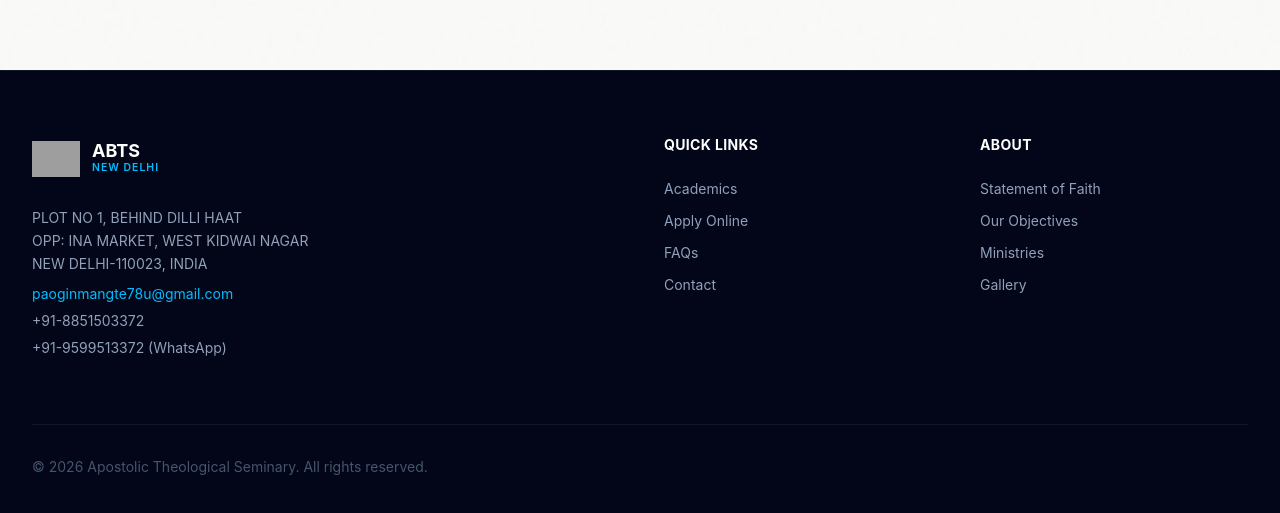
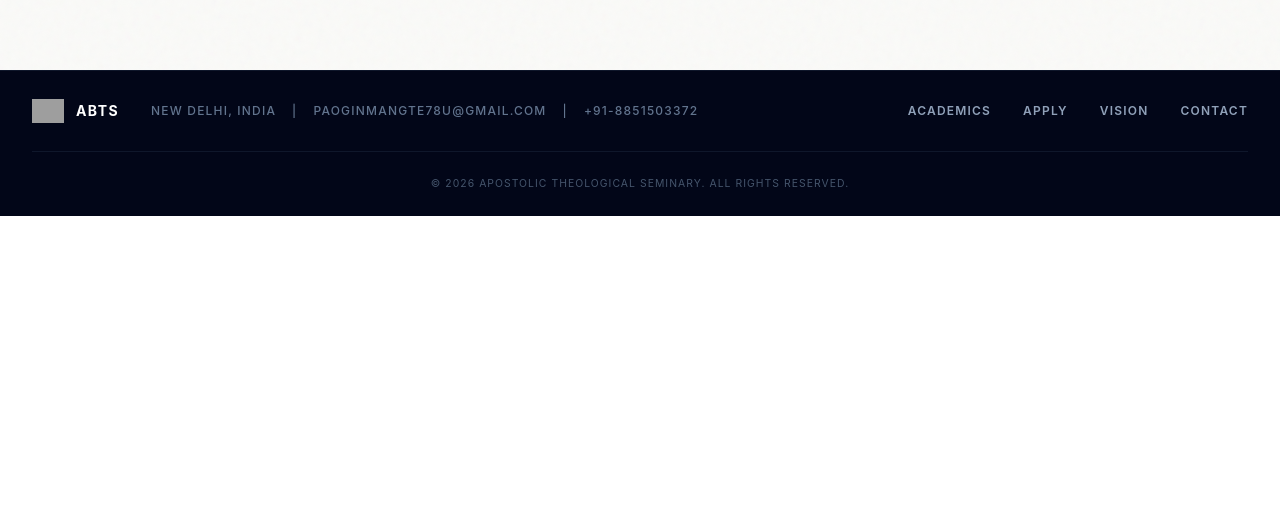
Before and after one commit to metachasm-beep/thelogian, a React (Vite) app: page /abts-indo-burma-border-area-ministries-pictures in a window 1280 px wide. Shown: the part 6326-6839 px from the top of the page. After the commit the page ends 6542 px from the top, so only its background shows below. Built offline with nearby package versions, Linux system fonts and the light colour scheme; grey boxes are pictures that could not be loaded; a web font is replaced by a local one.

Commit message:
feat: redesign 2nd fold to editorial layout and compress footer

```diff
--- a/src/components/layout/Footer.jsx
+++ b/src/components/layout/Footer.jsx
@@ -3,59 +3,48 @@ import { Link } from 'react-router-dom';
 import logoImg from '../../assets/LOGO_transparent.png';
 export default function Footer() {
   return (
-    <footer className="bg-slate-950 text-slate-400 py-16 border-t border-slate-900">
+    <footer className="bg-slate-950 text-slate-400 py-6 border-t border-slate-900">
       <div className="max-w-7xl mx-auto px-4 sm:px-6 lg:px-8">
-        <div className="grid grid-cols-1 md:grid-cols-4 gap-12">
 
-          <div className="col-span-1 md:col-span-2">
-            <Link to="/" className="flex items-center gap-3 mb-6">
-              <div className="w-12 h-12 flex items-center justify-center">
+        <div className="flex flex-col lg:flex-row items-center justify-between gap-6">
+
+          {/* Logo & Info */}
+          <div className="flex flex-col sm:flex-row items-center gap-4 sm:gap-8">
+            <Link to="/" className="flex items-center gap-3">
+              <div className="w-8 h-8 flex items-center justify-center">
                 <img src={logoImg} alt="ABTS Logo" className="w-full h-full object-contain" />
               </div>
               <div className="flex flex-col">
-                <span className="font-bold text-lg leading-none text-white" style={{ fontFamily: 'var(--font-headings)' }}>
+                <span className="font-bold text-sm leading-none text-white tracking-widest uppercase" style={{ fontFamily: 'var(--font-headings)' }}>
                   ABTS
-                </span>
-                <span className="text-[0.65rem] uppercase tracking-widest font-semibold text-sky-400">
-                  New Delhi
                 </span>
               </div>
             </Link>
-            <div className="text-sm leading-relaxed max-w-sm">
-              <p>PLOT NO 1, BEHIND DILLI HAAT</p>
-              <p>OPP: INA MARKET, WEST KIDWAI NAGAR</p>
-              <p>NEW DELHI-110023, INDIA</p>
-              <p className="mt-2 text-sky-400">paoginmangte78u@gmail.com</p>
-              <p className="mt-1">+91-8851503372</p>
-              <p className="mt-1">+91-9599513372 (WhatsApp)</p>
+
+            <div className="text-[0.65rem] md:text-xs uppercase tracking-widest flex flex-wrap justify-center sm:justify-start gap-2 sm:gap-4 text-slate-500 font-medium">
+              <span>New Delhi, India</span>
+              <span className="hidden sm:inline">|</span>
+              <a href="mailto:paoginmangte78u@gmail.com" className="hover:text-sky-400 transition-colors">paoginmangte78u@gmail.com</a>
+              <span className="hidden sm:inline">|</span>
+              <span>+91-8851503372</span>
             </div>
           </div>
 
-          <div>
-            <h4 className="text-white font-bold mb-6 tracking-wide uppercase text-sm" style={{ fontFamily: 'var(--font-headings)' }}>Quick Links</h4>
-            <ul className="space-y-3 text-sm">
-              <li><Link to="/academic" className="hover:text-sky-400 transition-colors">Academics</Link></li>
-              <li><Link to="/online-application-form-for-admission" className="hover:text-sky-400 transition-colors">Apply Online</Link></li>
-              <li><Link to="/frequently-asked-questions" className="hover:text-sky-400 transition-colors">FAQs</Link></li>
-              <li><Link to="/contact-us" className="hover:text-sky-400 transition-colors">Contact</Link></li>
-            </ul>
-          </div>
-
-          <div>
-            <h4 className="text-white font-bold mb-6 tracking-wide uppercase text-sm" style={{ fontFamily: 'var(--font-headings)' }}>About</h4>
-            <ul className="space-y-3 text-sm">
-              <li><Link to="/doctrinal-statement-of-faith" className="hover:text-sky-400 transition-colors">Statement of Faith</Link></li>
-              <li><Link to="/objectives" className="hover:text-sky-400 transition-colors">Our Objectives</Link></li>
-              <li><Link to="/abts-ministries" className="hover:text-sky-400 transition-colors">Ministries</Link></li>
-              <li><Link to="/gallery" className="hover:text-sky-400 transition-colors">Gallery</Link></li>
-            </ul>
+          {/* Minimal Links */}
+          <div className="flex flex-wrap justify-center gap-4 sm:gap-8 text-xs uppercase tracking-widest font-semibold text-slate-400">
+            <Link to="/academic" className="hover:text-sky-400 transition-colors">Academics</Link>
+            <Link to="/online-application-form-for-admission" className="hover:text-sky-400 transition-colors">Apply</Link>
+            <Link to="/objectives" className="hover:text-sky-400 transition-colors">Vision</Link>
+            <Link to="/contact-us" className="hover:text-sky-400 transition-colors">Contact</Link>
           </div>
 
         </div>
 
-        <div className="mt-16 pt-8 border-t border-slate-900 flex flex-col md:flex-row justify-between items-center text-sm text-slate-600">
-          <p>&copy; {new Date().getFullYear()} Apostolic Theological Seminary. All rights reserved.</p>
+        {/* Copyright */}
+        <div className="mt-6 pt-6 border-t border-slate-900 text-center text-[0.65rem] uppercase tracking-widest text-slate-600">
+          &copy; {new Date().getFullYear()} Apostolic Theological Seminary. All rights reserved.
         </div>
+
       </div>
     </footer>
   );
--- a/src/pages/Home.jsx
+++ b/src/pages/Home.jsx
@@ -27,19 +27,18 @@ export default function Home() {
         });
       });
 
-      // Features Bento Box Animation
-      gsap.fromTo('.bento-item',
-        { opacity: 0, scale: 0.95, y: 40 },
+      // Features Editorial List Animation
+      gsap.fromTo('.feature-row',
+        { opacity: 0, y: 30 },
         {
           opacity: 1,
-          scale: 1,
           y: 0,
           duration: 0.8,
           stagger: 0.1,
-          ease: 'back.out(1.2)',
+          ease: 'power3.out',
           scrollTrigger: {
             trigger: featuresRef.current,
-            start: 'top 75%'
+            start: 'top 60%'
           }
         }
       );
@@ -181,38 +180,45 @@ export default function Home() {
         </div>
       </section>
 
-      {/* FEATURES GRID */}
-      <section ref={featuresRef} className="fold relative z-20 h-[100dvh] py-32 bg-white/95 backdrop-blur-md bg-grid-pattern border-y border-slate-200/50 flex flex-col justify-center shadow-[0_-20px_50px_rgba(0,0,0,0.1)]">
-        <div className="max-w-7xl mx-auto px-4 sm:px-6 lg:px-8">
-          <div className="text-center mb-20">
-            <h2 className="text-4xl md:text-6xl font-bold text-slate-900 mb-6 tracking-tight" style={{ fontFamily: 'var(--font-headings)' }}>
-              Why Choose ABTS?
-            </h2>
-            <p className="text-xl text-slate-600 max-w-2xl mx-auto">
-              A modern approach to theological education that fits your life and ministry context.
-            </p>
-          </div>
+      {/* FEATURES EDITORIAL LIST */}
+      <section ref={featuresRef} className="fold relative z-20 min-h-[100dvh] py-32 bg-white flex flex-col justify-center shadow-[0_-20px_50px_rgba(0,0,0,0.05)]">
+        <div className="max-w-7xl mx-auto px-4 sm:px-6 lg:px-8 w-full">
+          <div className="flex flex-col lg:flex-row gap-16 lg:gap-24">
 
-          <div className="grid grid-cols-1 md:grid-cols-4 gap-6 auto-rows-[250px]">
-            {bentoFeatures.map((feat, idx) => {
-              const Icon = feat.icon;
-              return (
+            {/* Left: Sticky Headline */}
+            <div className="lg:w-1/3">
+              <div className="sticky top-32">
+                <h2 className="text-5xl md:text-7xl font-bold text-slate-900 mb-6 tracking-tighter leading-[1.1]" style={{ fontFamily: 'var(--font-headings)' }}>
+                  Why Choose ABTS?
+                </h2>
+                <p className="text-xl text-slate-600 font-medium">
+                  A sophisticated, rigorous approach to theological education that fits your life and ministry context.
+                </p>
+              </div>
+            </div>
+
+            {/* Right: Fine-lined Feature List */}
+            <div className="lg:w-2/3 border-t border-slate-200">
+              {bentoFeatures.map((feat, idx) => (
                 <div
                   key={idx}
-                  className={`bento-item rounded-3xl p-8 shadow-sm ring-1 ring-slate-900/5 ${feat.span} ${feat.bg} flex flex-col justify-between group overflow-hidden relative`}
+                  className="feature-row group py-8 border-b border-slate-200 flex flex-col sm:flex-row gap-6 sm:gap-12 hover:bg-slate-50 transition-colors px-4 -mx-4 sm:mx-0 sm:px-0"
                 >
-                  <div className="relative z-10">
-                    <Icon className={`w-10 h-10 mb-6 ${feat.iconColor}`} />
-                    <h3 className={`text-2xl font-bold mb-3 ${feat.text}`} style={{ fontFamily: 'var(--font-headings)' }}>
+                  <div className="text-slate-400 font-mono text-sm tracking-widest shrink-0 pt-1">
+                    {String(idx + 1).padStart(2, '0')}
+                  </div>
+                  <div>
+                    <h3 className="text-2xl font-bold mb-3 text-slate-900 tracking-tight" style={{ fontFamily: 'var(--font-headings)' }}>
                       {feat.title}
                     </h3>
+                    <p className="text-lg text-slate-600 font-medium leading-relaxed max-w-2xl">
+                      {feat.desc}
+                    </p>
                   </div>
-                  <p className={`text-lg relative z-10 font-medium leading-snug ${feat.descText}`}>
-                    {feat.desc}
-                  </p>
                 </div>
-              );
-            })}
+              ))}
+            </div>
+
           </div>
         </div>
       </section>
```
